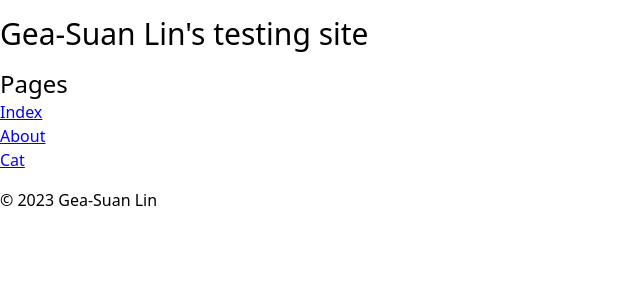
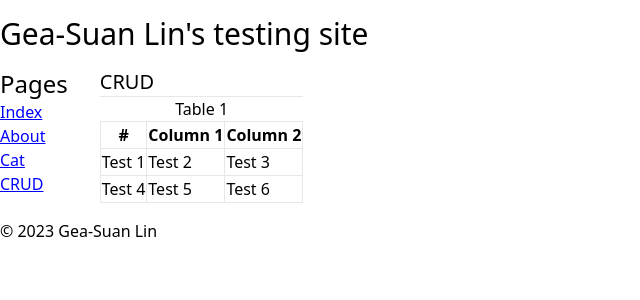
Before and after one commit to gslin/nuxt-playground, a Nuxt app: page /crud in a window 1280 px wide. Shown: the top 300 px of the page, without its empty margins (0-640 px from the left). Built offline with nearby package versions, Linux system fonts and the light colour scheme.

Commit message:
Add CRUD page.

```diff
--- a/components/AppPages.vue
+++ b/components/AppPages.vue
@@ -4,5 +4,6 @@
   <li><NuxtLink to="/">Index</NuxtLink></li>
   <li><NuxtLink to="/about">About</NuxtLink></li>
   <li><NuxtLink to="/cat">Cat</NuxtLink></li>
+  <li><NuxtLink to="/crud">CRUD</NuxtLink></li>
 </ul>
 </template>
--- /dev/null
+++ b/pages/crud.vue
@@ -0,0 +1,29 @@
+<script setup>
+</script>
+
+<template>
+<h3>CRUD</h3>
+<hr/>
+<table class="table-auto">
+  <caption>Table 1</caption>
+  <thead>
+    <tr>
+      <th class="border">#</th>
+      <th class="border">Column 1</th>
+      <th class="border">Column 2</th>
+    </tr>
+  </thead>
+  <tbody>
+    <tr>
+      <td class="border">Test 1</td>
+      <td class="border">Test 2</td>
+      <td class="border">Test 3</td>
+    </tr>
+    <tr>
+      <td class="border">Test 4</td>
+      <td class="border">Test 5</td>
+      <td class="border">Test 6</td>
+    </tr>
+  </tbody>
+</table>
+</template>
```
